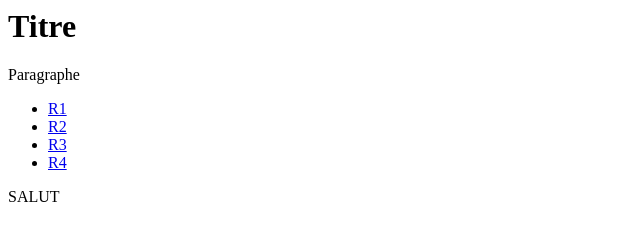
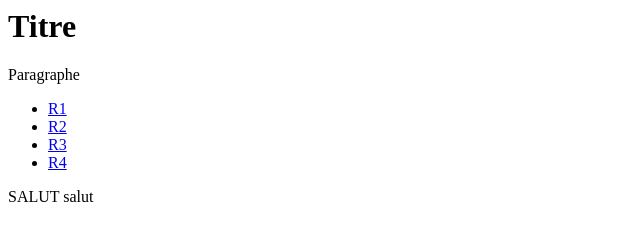
Before and after one commit to naomiventura/exemple, a plain HTML site: page index.html in a window 1280 px wide. Shown: the full height of the page, 0-640 px from the left. Drawn offline with Linux system fonts and the light colour scheme.

Commit message:
ajout de salut

```diff
--- a/index.html
+++ b/index.html
@@ -21,7 +21,7 @@
 		<li><a href="#">R3</a></li>
 		<li><a href="#">R4</a></li>
 	</ul>
-<p>SALUT</p>
+<p>SALUT salut</p>
 </body>
 
 </html>
```
